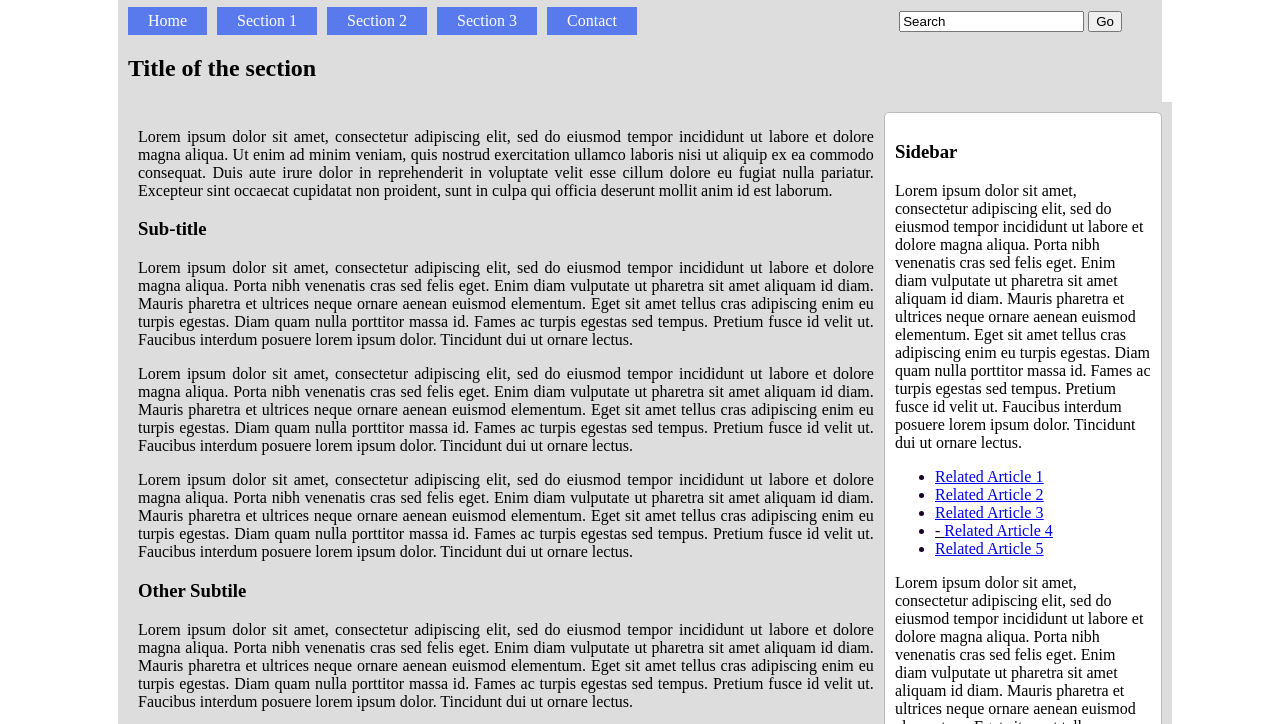
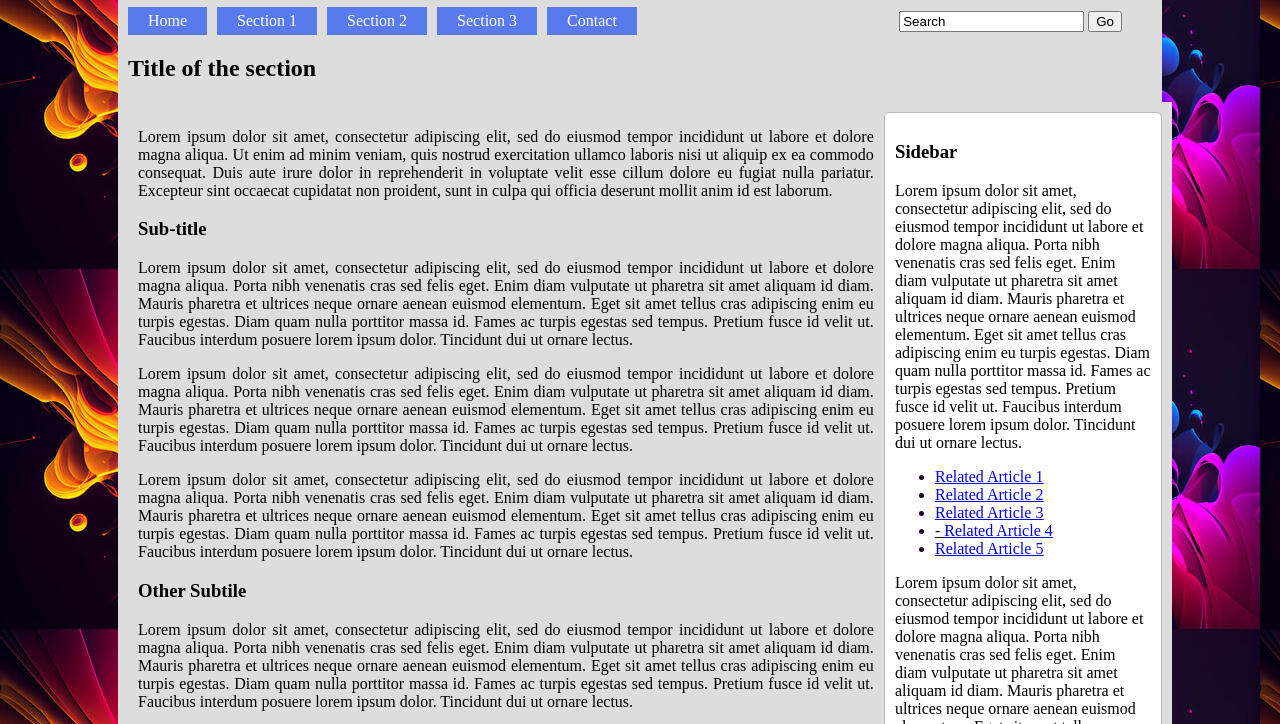
Before and after one commit to egberthff/WebSystem_Exercise1, a plain HTML site: page index.html in a window 1280 px wide. Shown: the part 91-815 px from the top of the page. Drawn offline with Linux system fonts and the light colour scheme.

Commit message:
Update style.css

```diff
--- a/style.css
+++ b/style.css
@@ -1,7 +1,8 @@
 body {
     font: "Roboto";
     font-size: 16px;
-    background-image: "backg.jpg"
+    background-image: url(./backg.jpg);
+
 }
 
 .container {
```
